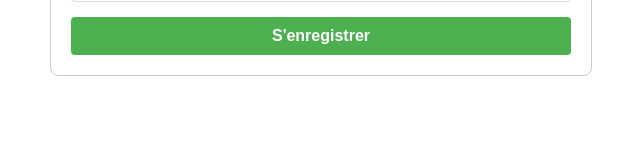
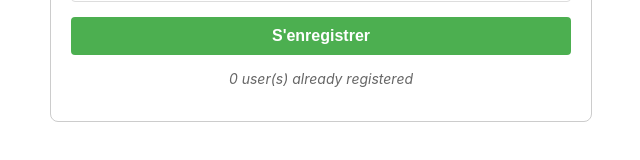
Before and after one commit to wh0amix/Fil-rouge-TDD, a React (Create React App) app in the folder my-app-de-test/: page / in a window 1280 px wide. Shown: the part 582-742 px from the top of the page, without its empty margins (319-959 px from the left). Built offline with nearby package versions, Linux system fonts and the light colour scheme.

Commit message:
affichage nombre d'utilisateurs

```diff
--- a/my-app-de-test/src/App.css
+++ b/my-app-de-test/src/App.css
@@ -68,3 +68,11 @@ button:hover {
   text-align: center;
   margin-bottom: 20px;
 }
+
+.user-count {
+  text-align: center;
+  color: #666;
+  font-size: 14px;
+  margin-top: 15px;
+  font-style: italic;
+}
--- a/my-app-de-test/src/App.js
+++ b/my-app-de-test/src/App.js
@@ -1,4 +1,4 @@
-import React, { useState } from 'react';
+import React, { useState, useEffect } from 'react';
 import './App.css';
 import { validateFormData } from './validators';
 
@@ -13,6 +13,13 @@ function App() {
   });
   const [errors, setErrors] = useState({});
   const [success, setSuccess] = useState(false);
+  const [userCount, setUserCount] = useState(0);
+
+  // Charger le nombre d'utilisateurs au montage
+  useEffect(() => {
+    const users = JSON.parse(localStorage.getItem('users')) || [];
+    setUserCount(users.length);
+  }, []);
 
   const handleChange = (e) => {
     const { name, value } = e.target;
@@ -32,6 +39,8 @@ function App() {
     const users = JSON.parse(localStorage.getItem('users')) || [];
     users.push(formData);
     localStorage.setItem('users', JSON.stringify(users));
+
+    setUserCount(users.length);
 
     setFormData({ nom: '', prenom: '', email: '', dateNaissance: '', ville: '', codePostal: '' });
     setSuccess(true);
@@ -121,6 +130,7 @@ function App() {
 
         <button type="submit">S'enregistrer</button>
       </form>
+      <p className="user-count">{userCount} user(s) already registered</p>
     </div>
   );
 }
```
